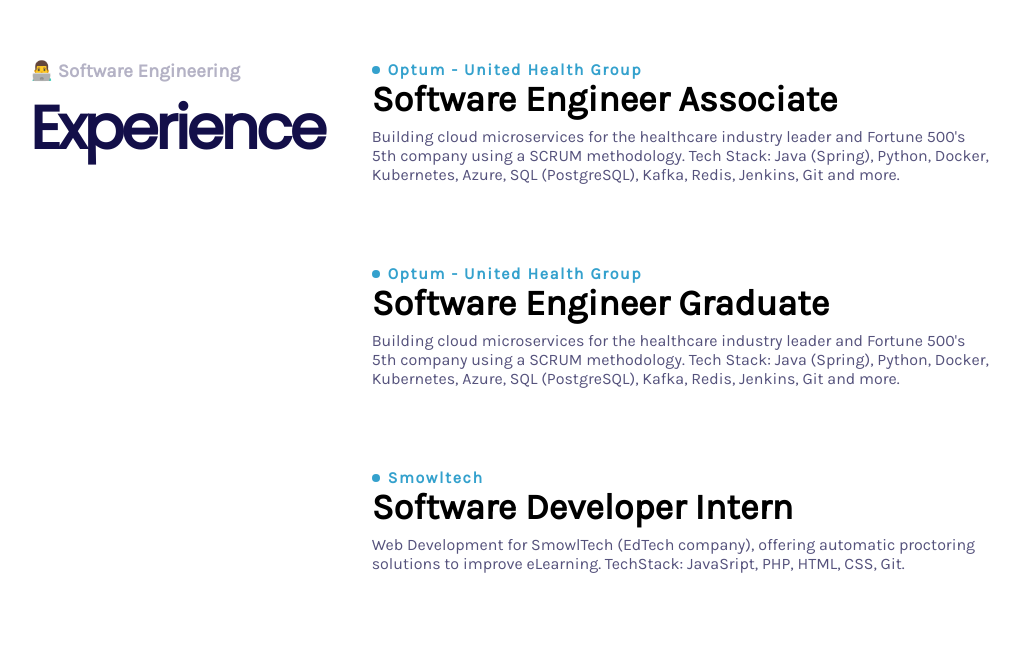
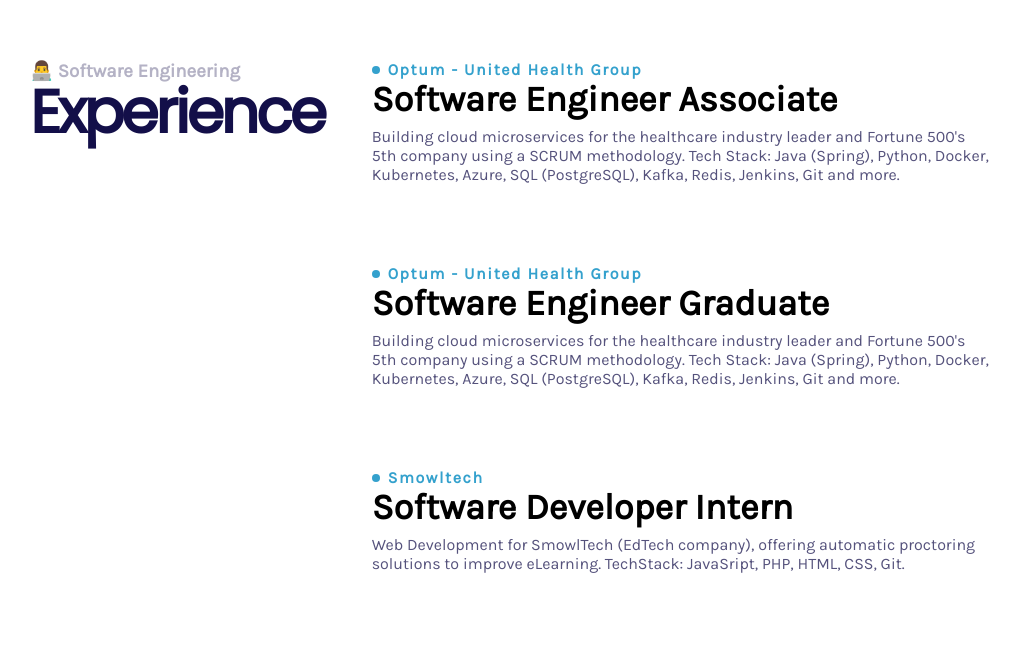
Before and after one commit to maartenhandels/personal-site, a React (Create React App) app: page / in a window 1280 px wide. Shown: the part 927-1580 px from the top of the page, without its empty margins (114-1133 px from the left). Built offline with nearby package versions, Linux system fonts and the light colour scheme.

Commit message:
Improve containers

```diff
--- a/src/components/FirstPage/FirstPage.module.css
+++ b/src/components/FirstPage/FirstPage.module.css
@@ -3,7 +3,6 @@
   justify-content: space-evenly;
   align-items: center;
   box-sizing: border-box;
-  border-bottom: 1px solid #f4f3ff;
   padding: 7rem 1rem 12rem;
   gap: 3rem;
   overflow: hidden;
--- a/src/components/UI/SectionTitle/SectionTitle.js
+++ b/src/components/UI/SectionTitle/SectionTitle.js
@@ -2,12 +2,12 @@
 
 import classes from "./SectionTitle.module.css";
 
-const SectionTitle = ({subtitle, title}) => {
+const SectionTitle = ({ subtitle, title, className }) => {
     return (
-        <>
+        <div className={className}>
             <h3 className={classes.SectionSubtitle}>{subtitle}</h3>
             <h1 className={classes.SectionTitle}>{title}</h1>
-        </>
+        </div>
     )
 }
 
--- a/src/containers/ColumnsContainer/ColumnsContainer.module.css
+++ b/src/containers/ColumnsContainer/ColumnsContainer.module.css
@@ -5,7 +5,6 @@
     display: flex;
     justify-content: space-evenly;
     gap: 1rem;
-    border-bottom: 1px solid #f4f3ff;
     margin: auto;
     padding-top: 1rem;
     padding-left: 1rem;
--- a/src/containers/Section/Section.module.css
+++ b/src/containers/Section/Section.module.css
@@ -3,6 +3,7 @@
   max-width: 1024px;
   margin: auto;
   overflow: visible;
+  border-bottom: 1px solid #f4f3ff;
 }
 
 @media screen and (max-width: 1024px) {
```
